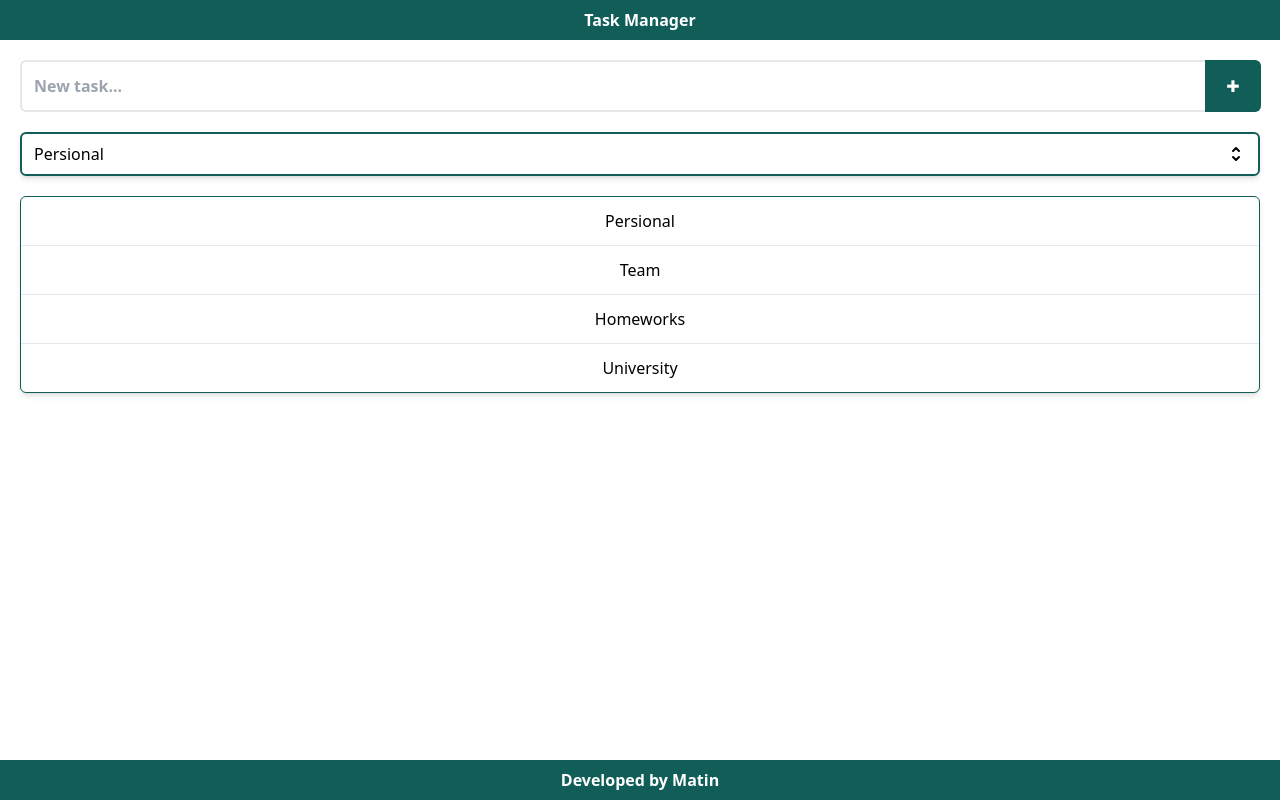
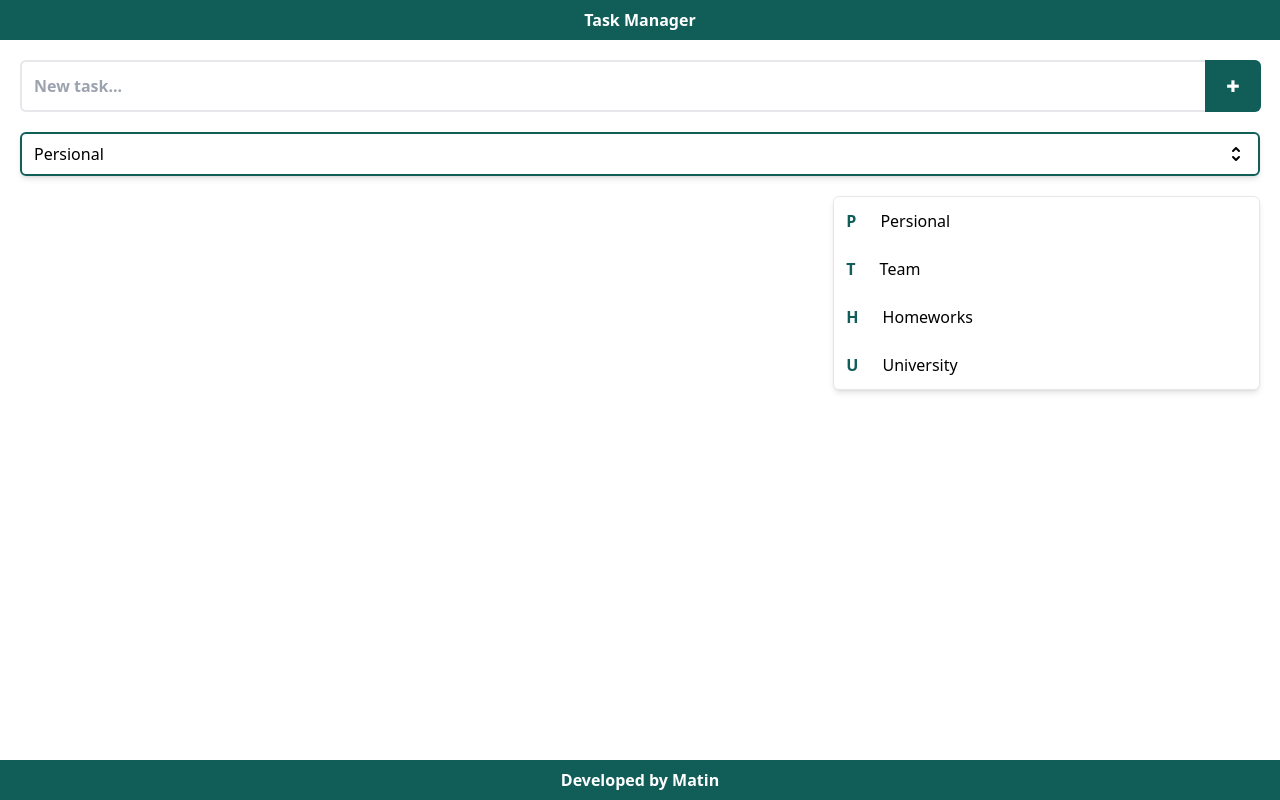
Before and after one commit to matin-rashidi/task-manager, a React (Create React App) app: page / in a window 1280 px wide. Both pictures are taken after a click on the button "Persional". Built offline with nearby package versions, Linux system fonts and the light colour scheme.

Commit message:
Some styles changed

```diff
--- a/src/components/AddTask.js
+++ b/src/components/AddTask.js
@@ -39,7 +39,8 @@ const AddTask = () => {
         onSubmit={(event) => {
           event.preventDefault();
           task.title.trim().length > 0 && dispatch({type: "ADDTASK", payload: {...task, id: v4()}});
-          setTask({...task, title: ''})
+          setTask({...task, title: ''});
+          setIsShowList(false);
         }}
         className="relative">
         <input
@@ -57,20 +58,27 @@ const AddTask = () => {
       </button>
 
       {isShowList && (
-        <div className="w-full right-5 bg-white flex flex-col border rounded-md border-teal-800 shadow-md">
-          <button onClick={changeCategory} name="Persional" className="p-3 border-b hover:bg-teal-50 transition-all rounded-t-md">
+        <>
+        <div onClick={() => setIsShowList(false)} className="fixed top-0 right-0 bottom-0 left-0"></div>
+        <div className="absolute w-4/12 min-w-fit right-5 bg-white flex flex-col border rounded-md shadow-md overflow-hidden">
+          <button onClick={changeCategory} name="Persional" className="p-3 hover:bg-teal-50 transition-all text-left">
+            <span className="mr-6 font-bold text-teal-800">P</span>
             Persional
           </button>
-          <button onClick={changeCategory} name="Team" className="p-3 border-b hover:bg-teal-50 transition-all">
+          <button onClick={changeCategory} name="Team" className="p-3 hover:bg-teal-50 transition-all text-left">
+            <span className="mr-6 font-bold text-teal-800">T</span>
             Team
           </button>
-          <button onClick={changeCategory} name="Homeworks" className="p-3 border-b hover:bg-teal-50 transition-all">
+          <button onClick={changeCategory} name="Homeworks" className="p-3 hover:bg-teal-50 transition-all text-left">
+            <span className="mr-6 font-bold text-teal-800">H</span>
             Homeworks
           </button>
-          <button onClick={changeCategory} name="University" className="p-3 hover:bg-teal-50 rounded-b-md">
+          <button onClick={changeCategory} name="University" className="p-3 hover:bg-teal-50 text-left">
+            <span className="mr-6 font-bold text-teal-800">U</span>
             University
           </button>
         </div>
+        </>
       )}
 
     </section>
```
